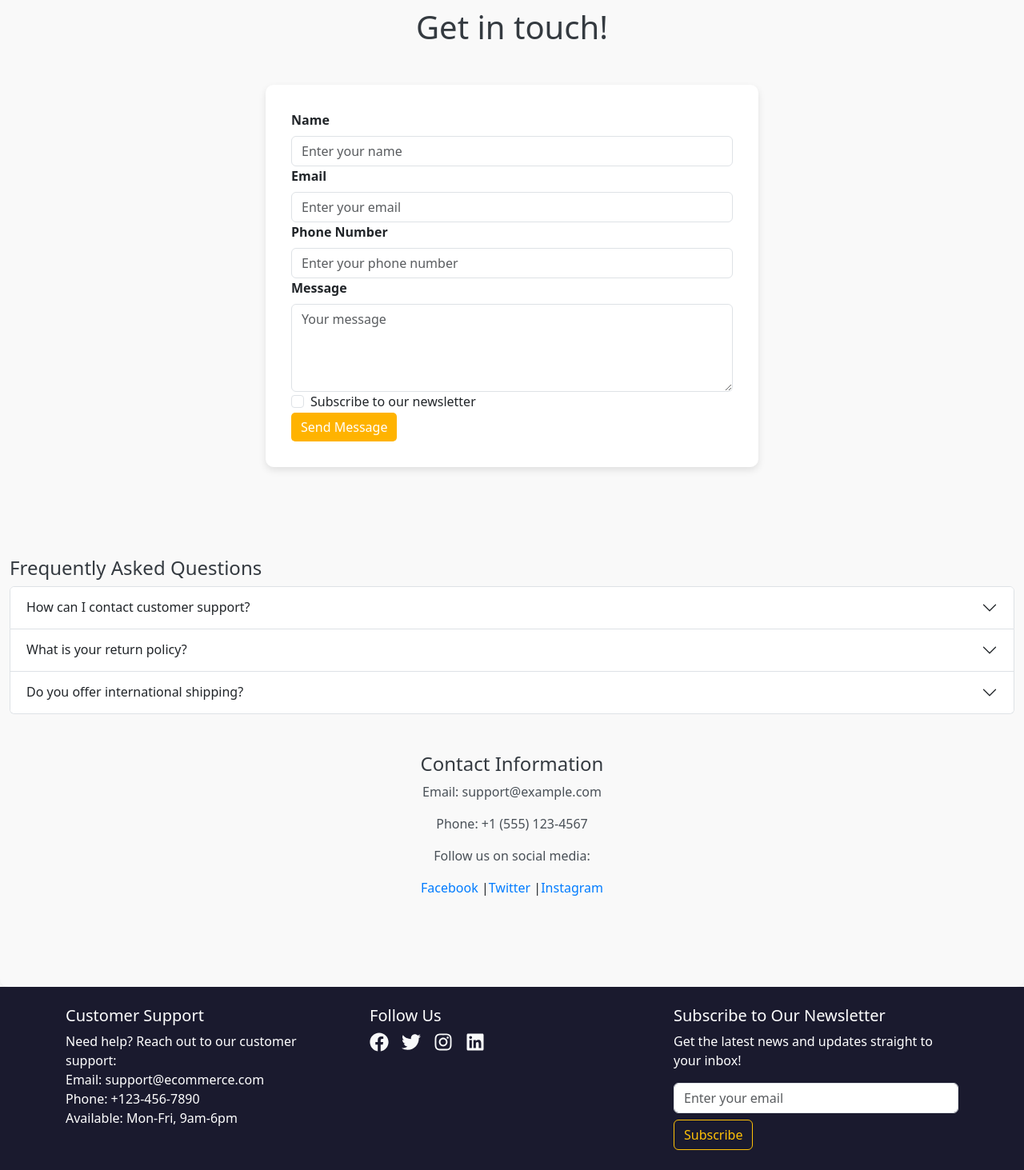
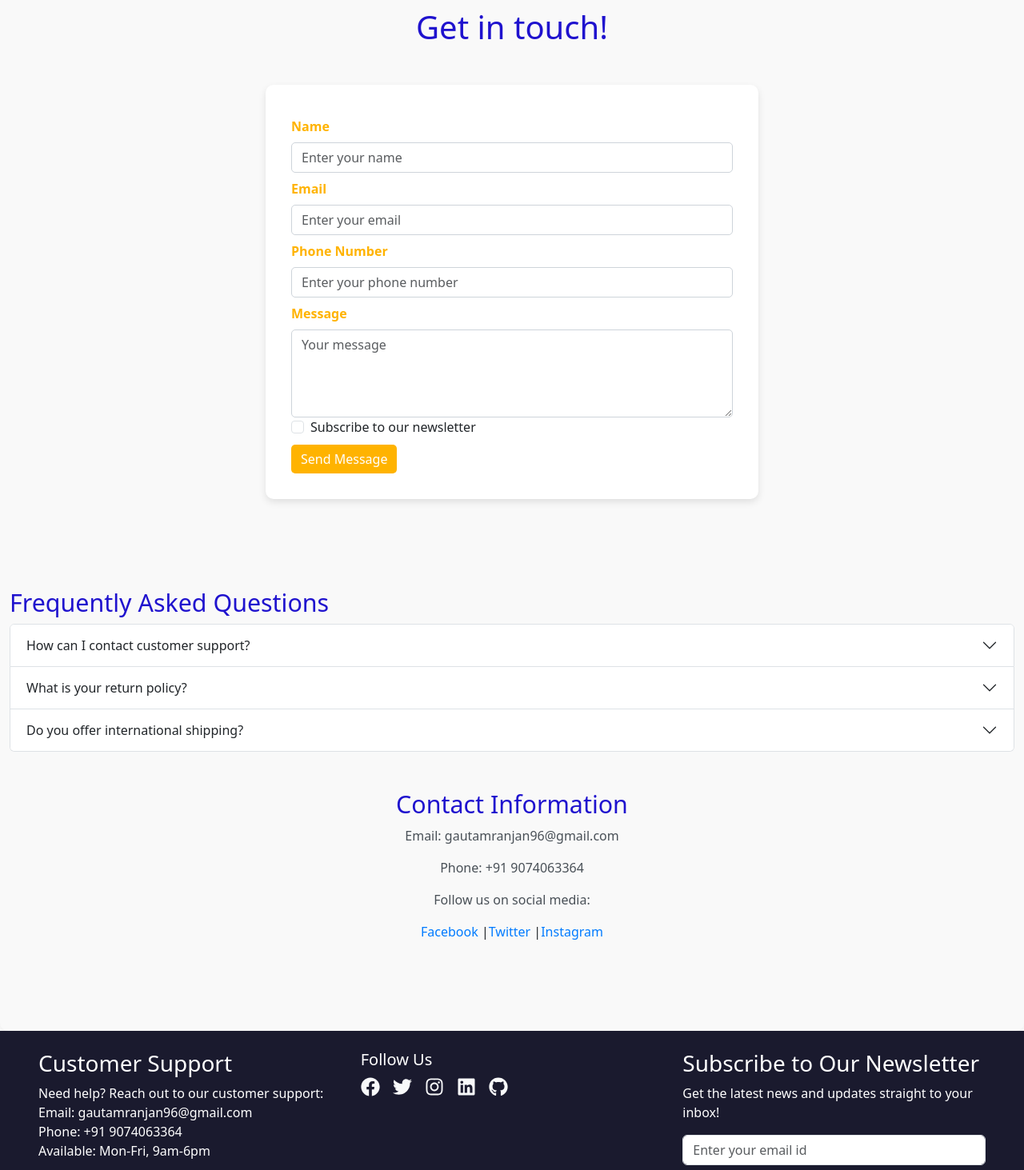
Before and after one commit to gautamranjan09/Ecommerce-Website, a React (Create React App) app: page /main/contact in a window 1280 px wide. Shown: the part 180-1643 px from the top of the page at 80% size. Built offline with nearby package versions, Linux system fonts and the light colour scheme; sample sign-in values are in the browser's storage.

Commit message:
style fix

```diff
--- a/src/Components/AppNavbar.css
+++ b/src/Components/AppNavbar.css
@@ -38,7 +38,7 @@
 
 /* Welcome message */
 .welcome-message {
-  color: white;
+  color: #ffb300;
   font-size: 1rem;
   font-weight: bold;
 }
--- a/src/Components/AppNavbar.js
+++ b/src/Components/AppNavbar.js
@@ -15,7 +15,7 @@ const AppNavbar = ({ onCartClick}) => {
 
   return (
     <Navbar className="py-4" variant="dark" expand="lg">
-      <Container >
+      <Container fluid className=" px-lg-5">
         <Navbar.Brand as={Link} to="/main/home" className="fw-bold">
           GR Trendz
         </Navbar.Brand>
@@ -42,7 +42,7 @@ const AppNavbar = ({ onCartClick}) => {
           </Nav>
           <Nav className="ms-auto align-items-lg-center ps-4 ">
             {isLoggedIn && (
-              <Navbar.Text className="welcome-message me-0">
+              <Navbar.Text className="welcome-message me-0" style={{color:"#ffb300"}}>
                 Welcome, {username}
               </Navbar.Text>
             )}
--- a/src/Components/Footer.css
+++ b/src/Components/Footer.css
@@ -11,3 +11,8 @@
     color: #ffd700;
     transform: scale(1.1); /* Slightly increase the size on hover */
   }
+
+  .footer-form .footer-form-control:focus {
+    border-color: #ffb300; /* Gold focus border */
+    box-shadow: 0 0 0 0.2rem rgba(255, 179, 0, 0.25);
+  }
--- a/src/Components/Footer.js
+++ b/src/Components/Footer.js
@@ -1,27 +1,27 @@
 import React from 'react';
 import { Container, Row, Col } from 'react-bootstrap';
-import { FaFacebook, FaTwitter, FaInstagram, FaLinkedin } from 'react-icons/fa';  // Import icons.
+import { FaFacebook, FaTwitter, FaInstagram, FaLinkedin, FaGithub } from 'react-icons/fa';  // Import icons.
 import "./Footer.css";
 
 const Footer = () => {
   return (
     <footer className="py-4" style={{ backgroundColor: '#1a1a2e', color: '#ffffff' }}>
-      <Container>
+      <Container fluid className=" px-lg-5">
         <Row>
-          <Col md={4}>
-            <h5>Customer Support</h5>
+          <Col md={4} className=' mb-3 mb-md-0'>
+            <h3>Customer Support</h3>
             <p>
               Need help? Reach out to our customer support:
               <br />
-              Email: support@ecommerce.com
+              Email: gautamranjan96@gmail.com
               <br />
-              Phone: +123-456-7890
+              Phone: +91 9074063364
               <br />
               Available: Mon-Fri, 9am-6pm
             </p>
           </Col>
 
-          <Col md={4}>
+          <Col md={4} className=' mb-3'>
             <h5>Follow Us</h5>
             <ul className="list-unstyled d-flex">
               <li className="me-3">
@@ -39,19 +39,24 @@ const Footer = () => {
                   <FaInstagram size={24} className="footer-social-icon" /> {/* Instagram icon */}
                 </a>
               </li>
+              <li className="me-3">
+                <a href="https://www.linkedin.com" target="_blank" rel="noopener noreferrer" aria-label="LinkedIn" className="text-light">
+                  <FaLinkedin size={24} className="footer-social-icon" /> {/* LinkedIn icon */}
+                </a>
+              </li>
               <li>
                 <a href="https://www.linkedin.com" target="_blank" rel="noopener noreferrer" aria-label="LinkedIn" className="text-light">
-                  <FaLinkedin size={24} className="footer-social-icon" /> {/* LinkedIn icon */}
+                  <FaGithub size={24} className="footer-social-icon" /> {/* LinkedIn icon */}
                 </a>
               </li>
             </ul>
           </Col>
 
-          <Col md={4}>
-            <h5>Subscribe to Our Newsletter</h5>
+          <Col sm={6} md={4} className=' mb-5 mb-md-0'>
+            <h3>Subscribe to Our Newsletter</h3>
             <p>Get the latest news and updates straight to your inbox!</p>
-            <form>
-              <input type="email" placeholder="Enter your email" className="form-control mb-2" required />
+            <form className='footer-form'>
+              <input type="email" placeholder="Enter your email id" className="form-control footer-form-control mb-2" required />
               <button type="submit" className="btn btn-outline-warning">Subscribe</button>
             </form>
           </Col>
--- a/src/Pages/About.css
+++ b/src/Pages/About.css
@@ -43,6 +43,7 @@
   .section-title {
     font-size: 2.5rem; /* Section title size */
     margin-bottom: 1.5rem; /* Space below section title */
+    color: #1f12ce;
   }
 
   .core-values {
--- a/src/Pages/AuthenticationForm.js
+++ b/src/Pages/AuthenticationForm.js
@@ -172,7 +172,6 @@ const AuthenticationForm = () => {
               {!isLoading && "Sign Up"}
               {isLoading && <><span className="spinner-border spinner-border-sm"></span> Loading...</>}
             </Button>
-            {isLoading && <p>Loading...</p>}
           </Form>
         </Tab>
 
--- a/src/Pages/Contact.css
+++ b/src/Pages/Contact.css
@@ -11,7 +11,7 @@
 /* Title Styles */
 .contactpage-title {
   font-size: 2.5rem; /* Large title */
-  color: #343a40; /* Dark text color */
+  color: #1f12ce; /* Dark text color */
 }
 
 /* Alert Styles */
@@ -30,20 +30,26 @@
 }
 
 .contactpage-label {
-  font-weight: bold; /* Bold labels */
+  font-weight:600; /* Bold labels */
+  color: #ffb300;
+  margin-top: 8px;
 }
 
-.contactpage-form-control {
+.contactpage-container .contactpage-form-control {
   border: 1px solid #ced4da;
   border-radius: 5px;
   transition: border-color 0.3s, box-shadow 0.3s;
 }
 
-.contactpage-form-control:focus {
-  border-color: #007bff; /* Bootstrap primary color */
-  box-shadow: 0 0 5px rgba(0, 123, 255, 0.5);
+.contactpage-container .contactpage-form-control:focus {
+  border-color: #ffb300; /* Gold focus border */
+  box-shadow: 0 0 0 0.2rem rgba(255, 179, 0, 0.25);
 }
 
+.contactpage-container .contactpage-checkbox .form-check-input:focus{
+  border-color: #ffb300; /* Gold focus border */
+  box-shadow: 0 0 0 0.2rem rgba(255, 179, 0, 0.25);
+}
 /* Button Styles */
 .contactpage-submit-button {
   background-color: #007bff; /* Bootstrap primary color */
@@ -61,9 +67,9 @@
 
 /* FAQ Section Styles */
 .contactpage-faq-title {
-  font-size: 1.5rem; /* Larger title */
+  font-size: 1.9rem; /* Larger title */
   margin-top: 2rem;
-  color: #343a40; /* Dark text color */
+  color: #1f12ce; /* Dark text color */
 }
 
 .contactpage-faq-header {
@@ -77,8 +83,8 @@
 
 /* Contact Information Styles */
 .contactpage-contact-info-title {
-  font-size: 1.5rem; /* Larger title */
-  color: #343a40; /* Dark text color */
+  font-size: 1.9rem; /* Larger title */
+  color: #1f12ce; /* Dark text color */
 }
 
 .contactpage-email,
--- a/src/Pages/Contact.js
+++ b/src/Pages/Contact.js
@@ -110,7 +110,7 @@ const ContactUs = () => {
               />
             </Form.Group>
 
-            <Button variant="primary" type="submit" onClick={() => setIsEntering(false)} className="contactpage-submit-button">
+            <Button variant="primary" type="submit" onClick={() => setIsEntering(false)} className="contactpage-submit-button mt-2">
               Send Message
             </Button>
           </Form>
@@ -148,8 +148,8 @@ const ContactUs = () => {
       <Row className="my-5 text-center">
         <Col md={12}>
           <h4 className="contactpage-contact-info-title">Contact Information</h4>
-          <p className="contactpage-email">Email: support@example.com</p>
-          <p className="contactpage-phone">Phone: +1 (555) 123-4567</p>
+          <p className="contactpage-email">Email: gautamranjan96@gmail.com</p>
+          <p className="contactpage-phone">Phone: +91 9074063364</p>
           <p className="contactpage-social-media">Follow us on social media:</p>
           <p className="contactpage-social-links">
             <a href="https://www.facebook.com" target="_blank" rel="noopener noreferrer">Facebook</a> |
--- a/src/Pages/Store.js
+++ b/src/Pages/Store.js
@@ -49,7 +49,7 @@ const Store = ({ onShowToast }) => {
 
     return (
         <Container className="pb-5"  style={{backgroundColor:"#f9f9f9"}} fluid>
-            <h2 className="text-center mb-4 pt-5">Our Store</h2>
+            <h2 className="text-center mb-4 pt-5" style={{color:'#1f12ce'}}>Our Store</h2>
             <div className="mb-4 text-center">
                 <Dropdown>
                     <Dropdown.Toggle variant="success" id="dropdown-basic">
@@ -66,9 +66,9 @@ const Store = ({ onShowToast }) => {
                     </Dropdown.Menu>
                 </Dropdown>
             </div>
-            <Row className="mx-5">
+            <Row className="mx-1">
                 {sortedProducts().map((product) => (
-                    <Col key={product.id} sm={12} md={6} lg={4} className="mb-4">
+                    <Col key={product.id} sm={6} md={4} lg={3} className="mb-4">
                         <Link to={`/main/store/${product.id}`} style={{ textDecoration: 'none', color: 'inherit' }}>
                             <Card className="h-100">
                                 <Card.Img variant="top" src={product.image[0]} />
```
Also changed, not shown: src/Pages/Home.js (+7 -7 lines).
